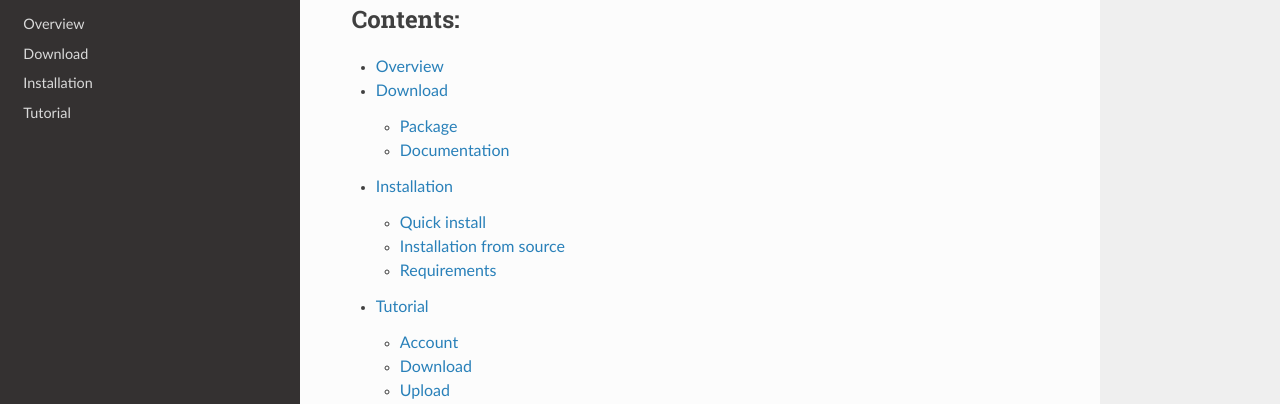
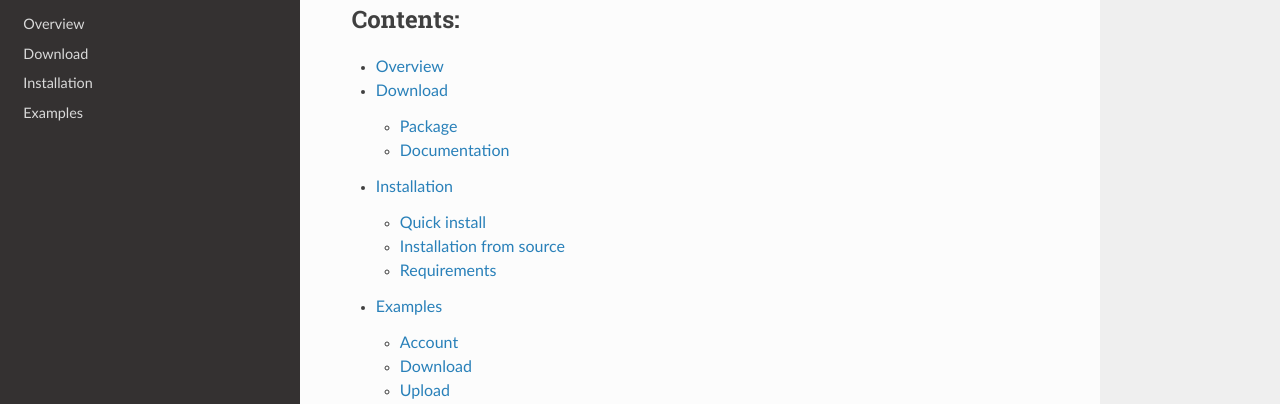
Before and after one commit to mohan3d/PyOpenload, a Sphinx documentation site: the page built from docs/index.rst, in a window 1280 px wide and 974 px high. Shown: the part 153-557 px from the top of the window. Built offline with Sphinx 7.4.7 and the Read the Docs theme 2.0.0, drawn with Linux system fonts in a browser that asks for light colours.

Commit message:
Rename tutorial -> examples

```diff
--- a/docs/tutorial.rst
+++ b/docs/examples.rst
@@ -1,5 +1,5 @@
 ========
-Tutorial
+Examples
 ========
 
 :samp:`username` and :samp:`key` can be found in `openload user settings <https://openload.co/account#usersettings>`_.
--- a/docs/index.rst
+++ b/docs/index.rst
@@ -13,7 +13,7 @@ Welcome to PyOpenload's documentation!
    overview
    download
    install
-   tutorial
+   examples
 
 
 Indices and tables
```
